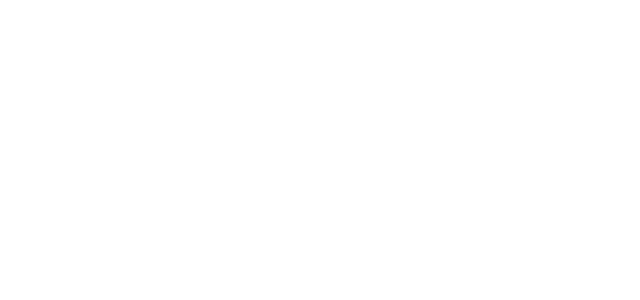
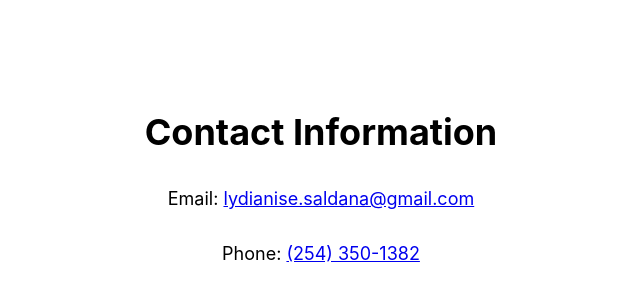
Before and after one commit to TEkdahl92/LAS, a React (Create React App) app: page / in a window 1280 px wide. Shown: the part 1820-2120 px from the top of the page, without its empty margins (319-959 px from the left). Before the commit the page ends 1600 px from the top, so only its background shows below. Built offline with nearby package versions, Linux system fonts and the light colour scheme.

Commit message:
got the contact section made and correctly working except the email. Possible solution, use an API for a contact form

```diff
--- a/src/App.css
+++ b/src/App.css
@@ -7,6 +7,11 @@
 }
 
 h1 {
+  font-size: 36px;
+  margin-bottom: 16px;
+}
+
+h2 {
   font-size: 36px;
   margin-bottom: 16px;
 }
--- a/src/App.jsx
+++ b/src/App.jsx
@@ -1,12 +1,14 @@
 import './App.css';
 import Home from "./Components/Home";
 import About from "./Components/About";
+import Contact from "./Components/Contact";
 
 function App() {
   return (
     <div className="App">
     <Home />
     <About />
+    <Contact />
     </div>
   );
 }
--- a/src/Components/Contact.jsx
+++ b/src/Components/Contact.jsx
@@ -0,0 +1,17 @@
+import React from 'react';
+
+function Contact() {
+  return (
+    <div class = 'container'>
+      <h2>Contact Information</h2>
+      <p>
+        Email: <a href="mailto:lydianise.saldana@gmail.com">lydianise.saldana@gmail.com</a>
+      </p>
+      <p>
+        Phone: <a href="tel:+1-254-350-1382">(254) 350-1382</a>
+      </p>
+    </div>
+  );
+}
+
+export default Contact;
```
